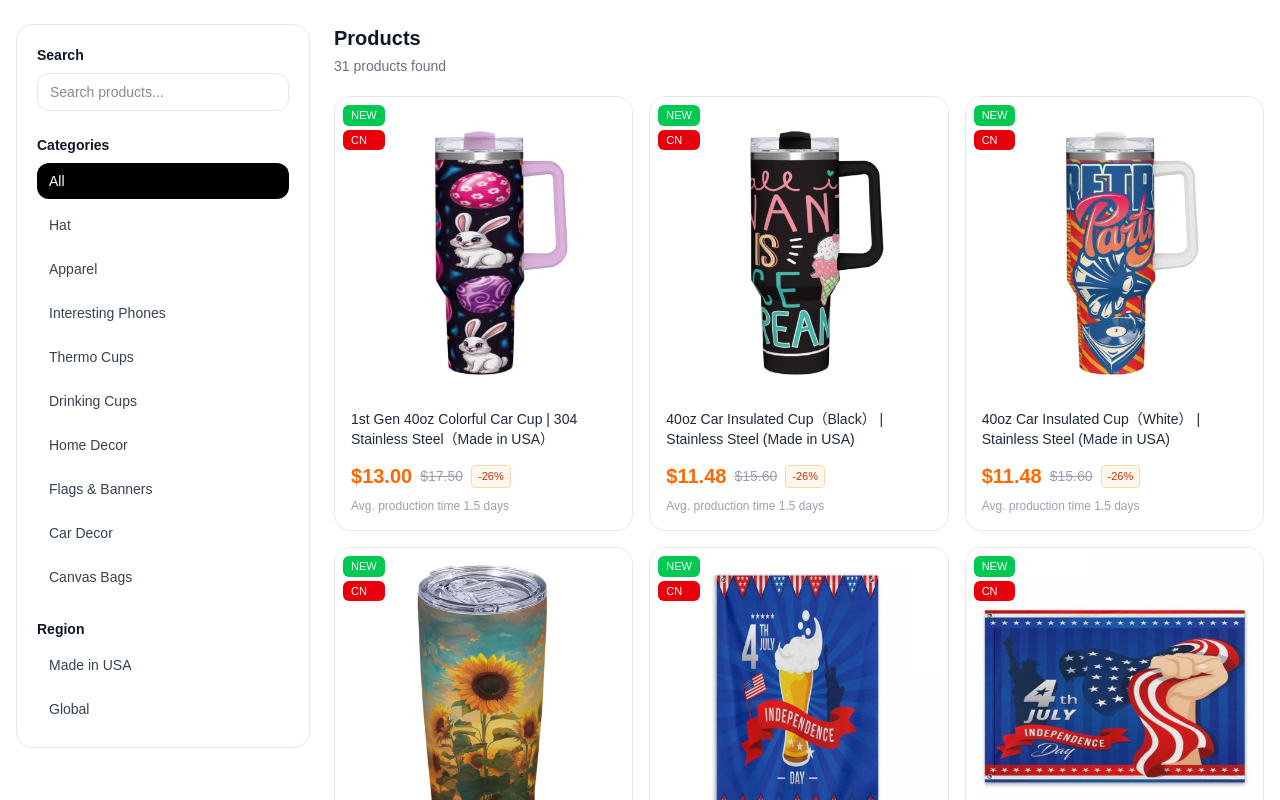
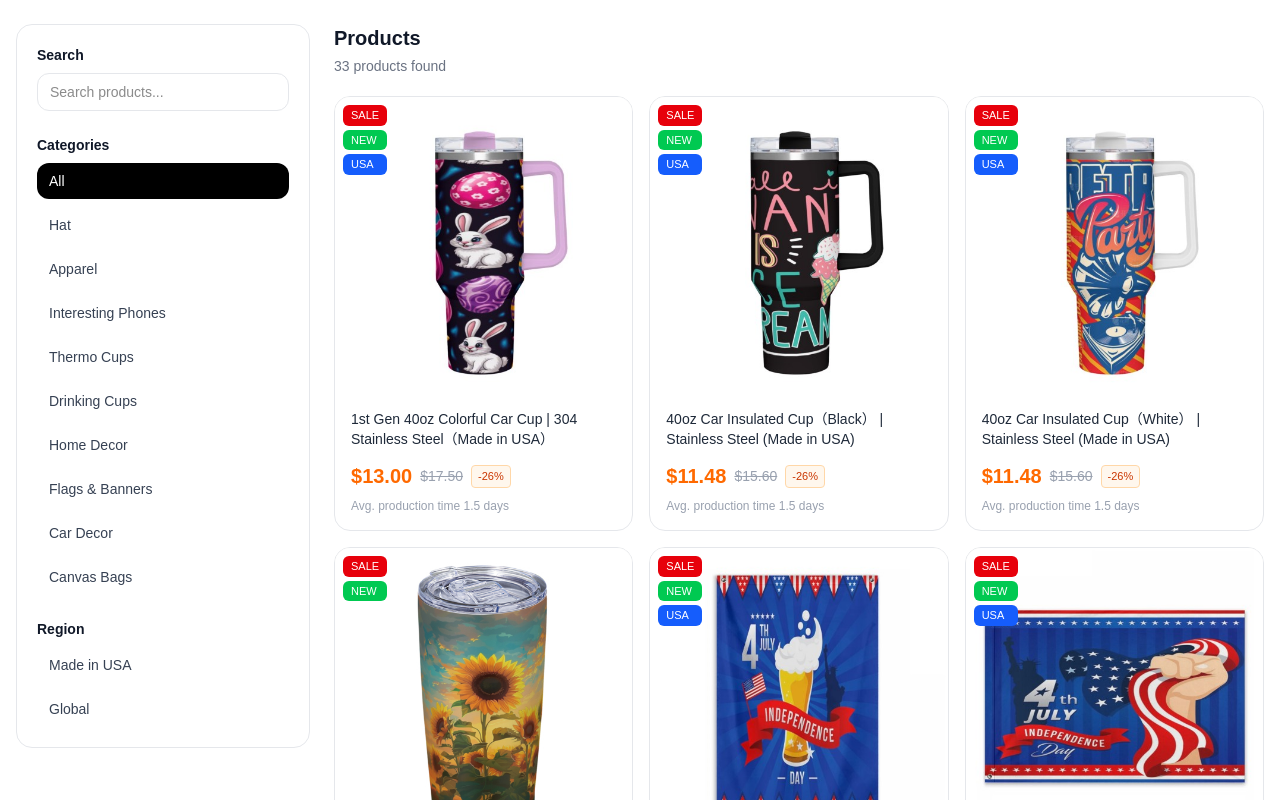
Before and after one commit to nvLong2k/my-store, a Next.js app: page / in a window 1280 px wide. Shown: the top 800 px of the page. Built offline with nearby package versions, Linux system fonts and the light colour scheme.

Commit message:
first commit

```diff
--- a/app/products/[id]/page.tsx
+++ b/app/products/[id]/page.tsx
@@ -41,9 +41,9 @@ export default function ProductDetailPage({
     if (!product) notFound();
 
     const [activeTab, setActiveTab] = useState<Tab>("Description");
-    const [activeThumb, setActiveThumb] = useState(0);
-    const [activeColor, setActiveColor] = useState(0);
-    const [activeSize, setActiveSize] = useState(0);
+    const [activeThumb, setActiveThumb] = useState<number>(0);
+    const [activeColor, setActiveColor] = useState<number>(0);
+    const [activeSize, setActiveSize] = useState<number>(0);
 
     const discountPercent = useMemo(() => {
         return (
@@ -100,16 +100,13 @@ export default function ProductDetailPage({
                                     <button
                                         key={i}
                                         onClick={() => setActiveThumb(i)}
-                                        className={`
-                      relative overflow-hidden rounded-xl border transition-all duration-300 shrink-0
-                      ${activeThumb === i
-                                                ? "border-[#e0781e] scale-105 shadow-md"
-                                                : "border-gray-200 opacity-70 hover:opacity-100"}
-                    `}
+                                        className={`relative overflow-hidden rounded-xl border transition-all duration-300 shrink-0
+                                            ${activeThumb === i ? "border-[#e0781e] scale-105 shadow-md" : "border-gray-200 opacity-70 hover:opacity-100"}
+                                        `}
                                     >
                                         <Image
                                             src={img}
-                                            alt=""
+                                            alt={product.name}
                                             width={72}
                                             height={72}
                                             className="w-18 h-18 object-cover"
@@ -273,6 +270,32 @@ export default function ProductDetailPage({
                             </div>
                         )}
 
+                        {/* Bulk — with tiers */}
+                        {product.bulkPricing && product.bulkPricing.length > 0 && (
+                            <div className="bg-white border border-gray-200 rounded-2xl p-4 mt-7">
+                                <p className="text-[12px] text-gray-500 font-medium mb-2">Bulk Price:</p>
+                                <div className="flex gap-4 flex-wrap">
+                                    {product.bulkPricing.map((tier, i) => (
+                                        <div key={i}>
+                                            <div className="flex items-baseline gap-1.5">
+                                                {
+                                                    tier?.price && (
+                                                        <span className="font-medium text-gray-800">${(tier.price - 1).toFixed(2)}</span>
+                                                    )
+                                                }
+                                                <span className="text-gray-400 line-through text-[12px]">
+                                                    ${tier?.realPrice?.toFixed(2)}
+                                                </span>
+                                            </div>
+                                            <p className="text-gray-400 text-[12px] mt-0.5">
+                                                {tier.maxQty ? `${tier.minQty}-${tier.maxQty}` : `${tier.minQty}+`} Pieces
+                                            </p>
+                                        </div>
+                                    ))}
+                                </div>
+                            </div>
+                        )}
+
                         {/* CTA */}
                         {/* <div className="mt-8 flex gap-3">
                             <button className="flex-1 h-12 rounded-2xl bg-gray-900 text-white font-medium hover:opacity-90 transition">
--- a/src/components/product.tsx
+++ b/src/components/product.tsx
@@ -232,15 +232,21 @@ export default function Products() {
 
                                         {/* Badges */}
                                         <div className="absolute top-2 left-2 flex flex-col gap-1 z-10">
+                                            {product.origin && (
+                                                <span className="bg-red-600 text-white text-[11px] font-medium px-2 py-0.5 rounded-md transition-transform duration-300 group-hover:scale-105">
+                                                    {product.origin}
+                                                </span>
+                                            )}
+
                                             {product.isNew && (
                                                 <span className="bg-green-500 text-white text-[11px] font-medium px-2 py-0.5 rounded-md transition-transform duration-300 group-hover:scale-105">
                                                     NEW
                                                 </span>
                                             )}
 
-                                            {product.origin && (
-                                                <span className="bg-red-600 text-white text-[11px] font-medium px-2 py-0.5 rounded-md transition-transform duration-300 group-hover:scale-105">
-                                                    {product.origin}
+                                            {product.exclusiveRegion && (
+                                                <span className="bg-blue-600 text-white text-[11px] font-medium px-2 py-0.5 rounded-md transition-transform duration-300 group-hover:scale-105">
+                                                    USA
                                                 </span>
                                             )}
                                         </div>
--- a/src/mock/products.ts
+++ b/src/mock/products.ts
@@ -1,58 +1,4 @@
-export type ColorOption = {
-    label: string;
-    hex: string;
-};
-
-export type BulkTier = {
-    minQty: number;
-    maxQty?: number;
-    price?: number;
-    realPrice?: number;
-};
-
-export type SizeOption = {
-    label: string;
-    width?: string;
-    height?: string;
-    capacity?: string;
-    diameter?: string;
-    long?: string;
-    capGirth?: string;
-    brimOfHat?: string;
-    hatHeight?: string;
-    waist?: string;
-    headCircumference?: string;
-    [key: string]: string | undefined;
-};
-
-export type ProductMeta = {
-    material?: string;
-    weight?: string;
-};
-
-export type Product = {
-    id: number;
-    name: string;
-    price: number;
-    originalPrice: number;
-    discount: number;
-    avgProductionDays: number;
-    images: string[];
-    isNew?: boolean;
-    origin?: string;
-    colors?: ColorOption[];
-    sizes?: SizeOption[];
-    meta?: ProductMeta;
-    description?: string[];
-    printGuide?: string[];
-    shipping?: {
-        price: string;
-        description: string;
-    };
-    exclusiveRegion?: string;
-    bulkPricing?: BulkTier[];
-    type?: string;
-};
+import { Product } from "../types/products";
 
 export const products: Product[] = [
     {
@@ -65,7 +11,7 @@ export const products: Product[] = [
         avgProductionDays: 1.5,
         images: ["/images/87HU8L_90_1_1.jpg"],
         isNew: true,
-        origin: "CN",
+        origin: "SALE",
         exclusiveRegion: "US",
         colors: [
             { label: "Pink", hex: "#f4a7b9" },
@@ -105,7 +51,7 @@ export const products: Product[] = [
         avgProductionDays: 1.5,
         images: ["/images/BDJ6QF_5_1_6.jpg"],
         isNew: true,
-        origin: "CN",
+        origin: "SALE",
         exclusiveRegion: "US",
         colors: [
             { label: "Black", hex: "black" },
@@ -144,7 +90,7 @@ export const products: Product[] = [
         avgProductionDays: 1.5,
         images: ["/images/8MZ793_6_1_7.jpg"],
         isNew: true,
-        origin: "CN",
+        origin: "SALE",
         exclusiveRegion: "US",
         colors: [
             { label: "White", hex: "white" },
@@ -184,7 +130,7 @@ export const products: Product[] = [
         avgProductionDays: 3.5,
         images: ["/images/9HS9MB_6_1.jpg"],
         isNew: true,
-        origin: "CN",
+        origin: "SALE",
         colors: [
             { label: "White", hex: "white" },
         ],
@@ -225,7 +171,7 @@ export const products: Product[] = [
         avgProductionDays: 1.5,
         images: ["/images/XIEFC8_6_1.jpg"],
         isNew: true,
-        origin: "CN",
+        origin: "SALE",
         exclusiveRegion: "US",
         colors: [
             { label: "White", hex: "white" },
@@ -263,7 +209,7 @@ export const products: Product[] = [
         avgProductionDays: 1.5,
         images: ["/images/IGUJLU_6_1.jpg"],
         isNew: true,
-        origin: "CN",
+        origin: "SALE",
         exclusiveRegion: "US",
         colors: [
             { label: "White", hex: "white" },
@@ -301,7 +247,7 @@ export const products: Product[] = [
         avgProductionDays: 1.5,
         images: ["/images/FNFTRM_6_1_6.jpg"],
         isNew: true,
-        origin: "CN",
+        origin: "SALE",
         exclusiveRegion: "US",
         colors: [
             { label: "White", hex: "white" },
@@ -343,7 +289,7 @@ export const products: Product[] = [
         avgProductionDays: 1.5,
         images: ["/images/YNR4AF_315_1.jpg"],
         isNew: true,
-        origin: "CN",
+        origin: "SALE",
         exclusiveRegion: "US",
         colors: [
             { label: "White", hex: "white" },
@@ -385,7 +331,7 @@ export const products: Product[] = [
         avgProductionDays: 1.5,
         images: ["/images/J7MZ2K_5_1.jpg"],
         isNew: true,
-        origin: "CN",
+        origin: "SALE",
         exclusiveRegion: "US",
         colors: [
             { label: "Gray", hex: "gray" },
@@ -424,7 +370,7 @@ export const products: Product[] = [
         avgProductionDays: 1.5,
         images: ["/images/SQ7W74_5_1.jpg"],
         isNew: true,
-        origin: "CN",
+        origin: "SALE",
         exclusiveRegion: "US",
         colors: [
             { label: "Gray", hex: "gray" },
@@ -475,7 +421,7 @@ export const products: Product[] = [
         avgProductionDays: 2.5,
         images: ["/images/6I3AEU_315_1.jpg"],
         isNew: true,
-        origin: "CN",
+        origin: "SALE",
         exclusiveRegion: "US",
         colors: [
             { label: "003bff", hex: "#003bff" },
@@ -527,7 +473,7 @@ export const products: Product[] = [
         images: ["/images/DO53SV_6_1.jpg"],
         isNew: true,
         type: "apparel",
-        origin: "CN",
+        origin: "SALE",
         exclusiveRegion: "US",
         colors: [
             { label: "White", hex: "white" },
@@ -578,7 +524,7 @@ export const products: Product[] = [
         avgProductionDays: 1.5,
         images: ["/images/MHM9CG_5_1_1.jpg"],
         isNew: true,
-        origin: "CN",
+        origin: "SALE",
         exclusiveRegion: "US",
         type: "apparel",
         colors: [
@@ -624,7 +570,7 @@ export const products: Product[] = [
         avgProductionDays: 1.5,
         images: ["/images/LHXX6C_5_1.jpg"],
         isNew: true,
-        origin: "CN",
+        origin: "SALE",
         colors: [
             { label: "Black", hex: "black" },
         ],
@@ -664,7 +610,7 @@ export const products: Product[] = [
         avgProductionDays: 1.5,
         images: ["/images/6GM9U8_90_1_1.jpg"],
         isNew: true,
-        origin: "CN",
+        origin: "SALE",
         colors: [
             { label: "Black", hex: "black" },
             { label: "f8c2cf", hex: "#f8c2cf" },
@@ -711,7 +657,7 @@ export const products: Product[] = [
         avgProductionDays: 1.5,
         images: ["/images/B63UXC_6_1.jpg"],
         isNew: true,
-        origin: "CN",
+        origin: "SALE",
         colors: [
             { label: "White", hex: "white" },
         ],
@@ -751,7 +697,7 @@ export const products: Product[] = [
         avgProductionDays: 1.5,
         images: ["/images/YYP4KX_6_1.jpg"],
         isNew: true,
-        origin: "CN",
+        origin: "SALE",
         colors: [
             { label: "White", hex: "white" },
         ],
@@ -803,7 +749,7 @@ export const products: Product[] = [
         avgProductionDays: 1.5,
         images: ["/images/LPYSFD_6_1.jpg"],
         isNew: true,
-        origin: "CN",
+        origin: "SALE",
         exclusiveRegion: "US",
         colors: [
             { label: "White", hex: "white" },
@@ -843,7 +789,7 @@ export const products: Product[] = [
         avgProductionDays: 1.5,
         images: ["/images/H79S6Z_5_1_1.jpg"],
         isNew: true,
-        origin: "CN",
+        origin: "SALE",
         exclusiveRegion: "US",
         colors: [
             { label: "Black", hex: "black" },
@@ -885,7 +831,7 @@ export const products: Product[] = [
         avgProductionDays: 3,
         images: ["/images/7ZS783_5_1.jpg"],
         isNew: true,
-        origin: "CN",
+        origin: "SALE",
         exclusiveRegion: "US",
         colors: [
             { label: "Black", hex: "black" },
@@ -941,7 +887,7 @@ export const products: Product[] = [
         avgProductionDays: 3,
         images: ["/images/FVDAYX_20_1.jpg"],
         isNew: true,
-        origin: "CN",
+        origin: "SALE",
         colors: [
             { label: "d9faf6", hex: "#d9faf6" },
         ],
@@ -987,7 +933,7 @@ export const products: Product[] = [
         images: ["/images/DP5VGP_20_1.jpg"],
         isNew: true,
         type: "interestingPhone",
-        origin: "CN",
+        origin: "SALE",
         colors: [
             { label: "d9faf6", hex: "#d9faf6" },
         ],
@@ -1033,7 +979,7 @@ export const products: Product[] = [
         avgProductionDays: 3,
         images: ["/images/YEDSTG_20_1.jpg"],
         isNew: true,
-        origin: "CN",
+        origin: "SALE",
         colors: [
             { label: "d9faf6", hex: "#d9faf6" },
         ],
@@ -1079,7 +1025,7 @@ export const products: Product[] = [
         avgProductionDays: 3,
         images: ["/images/Z8B8CX_20_1.jpg"],
         isNew: true,
-        origin: "CN",
+        origin: "SALE",
         colors: [
             { label: "d9faf6", hex: "#d9faf6" },
         ],
@@ -1125,7 +1071,7 @@ export const products: Product[] = [
         avgProductionDays: 1.5,
         images: ["/images/DBUO8G_6_1.jpg"],
         isNew: true,
-        origin: "CN",
+        origin: "SALE",
         exclusiveRegion: "US",
         colors: [
             { label: "White", hex: "#FFFFFF" },
@@ -1163,7 +1109,7 @@ export const products: Product[] = [
         avgProductionDays: 1.5,
         images: ["/images/U5UKLD_6_1.jpg"],
         isNew: true,
-        origin: "CN",
+        origin: "SALE",
         exclusiveRegion: "US",
         colors: [
             { label: "White", hex: "#FFFFFF" },
@@ -1201,7 +1147,7 @@ export const products: Product[] = [
         avgProductionDays: 1.5,
         images: ["/images/Y3A7QF_6_1.jpg"],
         isNew: true,
-        origin: "CN",
+        origin: "SALE",
         exclusiveRegion: "US",
         colors: [
             { label: "White", hex: "#FFFFFF" },
@@ -1243,7 +1189,7 @@ export const products: Product[] = [
         avgProductionDays: 1.5,
         images: ["/images/V44FLP_5_1_1.jpg"],
         isNew: true,
-        origin: "CN",
+        origin: "SALE",
         exclusiveRegion: "US",
         colors: [
             { label: "Black", hex: "black" },
@@ -1285,7 +1231,7 @@ export const products: Product[] = [
         avgProductionDays: 1.5,
         images: ["/images/9D2GPZ_5_1.jpg"],
         isNew: true,
-        origin: "CN",
+        origin: "SALE",
         exclusiveRegion: "US",
         colors: [
             { label: "Black", hex: "black" },
@@ -1323,7 +1269,7 @@ export const products: Product[] = [
         avgProductionDays: 4,
         images: ["/images/VNS9NF_5_1.jpg"],
         isNew: true,
-        origin: "CN",
+        origin: "SALE",
         colors: [
             { label: "Black", hex: "black" },
         ],
@@ -1363,7 +1309,7 @@ export const products: Product[] = [
         avgProductionDays: 3,
         images: ["/images/9S5UXU_123_1_10.jpg"],
         isNew: true,
-        origin: "CN",
+        origin: "SALE",
         colors: [
             { label: "f4f8d9", hex: "#f4f8d9" },
             { label: "f8c2cf", hex: "#f8c2cf" },
@@ -1399,4 +1345,101 @@ export const products: Product[] = [
             { minQty: 50, price: 3.48, realPrice: 4.36 },
         ],
     },
+    {
+        id: 33,
+        name: "11oz Personalized Two-Tone Mug | Ceramic (Made in USA）",
+        type: "drinkingCup",
+        price: 6.04,
+        originalPrice: 7.56,
+        discount: 20,
+        avgProductionDays: 1.5,
+        images: ["/images/YMB6UR_90_1.jpg"],
+        isNew: true,
+        origin: "SALE",
+        exclusiveRegion: "US",
+        colors: [
+            { label: "afc8dc", hex: "#afc8dc" },
+            { label: "f8c2cf", hex: "#f8c2cf" },
+            { label: "030a9f", hex: "#030a9f" },
+            { label: "Black", hex: "black" },
+            { label: "f2e96a", hex: "#f2e96a" },
+            { label: "808080", hex: "#808080" },
+            { label: "800080", hex: "#800080" },
+            { label: "1d364a", hex: "#1d364a" },
+            { label: "ffff00", hex: "#ffff00" },
+            { label: "ed6434", hex: "#ed6434" },
+        ],
+        sizes: [
+            { label: "One Size", width: "3.14inch/8.1cm", long: "3.8inch/9.6cm" },
+        ],
+        meta: {
+            material: "Ceramics",
+            weight: "330 g",
+        },
+        description: [
+            "Place of shipment:46595 Landing Parkway,Fremont,CA,94538",
+            "Recommended image pixels： 4429X1897px",
+            "Design description： Full-width printing",
+            "Material description： Ceramic",
+            "Product performance：",
+            "This bright white two-tone mug is made of high-quality ceramic, non-toxic and lead-free, with excellent durability and luxurious feel. The cup is equipped with a comfortable handle to ensure safety and easy grip, allowing you to easily hold and enjoy hot drinks without worrying about them slipping out of your hands. There are many colors to choose from. Suitable for hot and cold drinks at home or in an office environment, this mug is very durable and has a long service life. It can be safely placed in the microwave or dishwasher without worrying about cracking or breaking.",
+            "Applicable scenarios： Our mugs are great daily practical decorations for coaches, teachers, parents or special people in your life. They are also perfect housewarming or holiday gifts, or they may be newlywed wedding registration gifts, Halloween Christmas gifts.",
+            "Washing instructions： Hand washing is recommended",
+            "Special instructions： This size data is due to different measurement methods, and the error within 1-2cm is normal.",
+            "Tips：The images are for reference only. There are certain objective factors in the production process that may lead to slight differences between the actual product and the image, including but not limited to size, position, color difference, etc. These are normal phenomena.",
+        ],
+        shipping: {
+            price: "$3.74~$6.78",
+            description: "Shipping to the US only"
+        },
+    },
+    {
+        id: 34,
+        name: "15oz Personalized Two-Tone Mug | Ceramic (Made in USA）",
+        type: "drinkingCup",
+        price: 7.50,
+        originalPrice: 9.38,
+        discount: 20,
+        avgProductionDays: 1.5,
+        images: ["/images/LD6QK6_94_1.jpg"],
+        isNew: true,
+        origin: "SALE",
+        exclusiveRegion: "US",
+        colors: [
+            { label: "afc8dc", hex: "#afc8dc" },
+            { label: "f8c2cf", hex: "#f8c2cf" },
+            { label: "030a9f", hex: "#030a9f" },
+            { label: "Black", hex: "black" },
+            { label: "f2e96a", hex: "#f2e96a" },
+            { label: "808080", hex: "#808080" },
+            { label: "800080", hex: "#800080" },
+            { label: "1d364a", hex: "#1d364a" },
+            { label: "ffff00", hex: "#ffff00" },
+            { label: "ed6434", hex: "#ed6434" },
+            { label: "adf26e", hex: "#adf26e" },
+        ],
+        sizes: [
+            { label: "One Size", width: "3.35inch/8.5cm", long: "4.65inch/11.8cm" },
+        ],
+        meta: {
+            material: "Ceramics",
+            weight: "430 g",
+        },
+        description: [
+            "Place of shipment:46595 Landing Parkway,Fremont,CA,94538",
+            "Recommended image pixels： 4429X1897px",
+            "Design description： Full-width printing",
+            "Material description： Ceramic",
+            "Product performance：",
+            "This bright white two-tone mug is made of high-quality ceramic, non-toxic and lead-free, with excellent durability and luxurious feel. The cup is equipped with a comfortable handle to ensure safety and easy grip, allowing you to easily hold and enjoy hot drinks without worrying about them slipping out of your hands. There are many colors to choose from. Suitable for hot and cold drinks at home or in an office environment, this mug is very durable and has a long service life. It can be safely placed in the microwave or dishwasher without worrying about cracking or breaking.",
+            "Applicable scenarios： Our mugs are great daily practical decorations for coaches, teachers, parents or special people in your life. They are also perfect housewarming or holiday gifts, or they may be newlywed wedding registration gifts, Halloween Christmas gifts.",
+            "Washing instructions： Hand washing is recommended",
+            "Special instructions： This size data is due to different measurement methods, and the error within 1-2cm is normal.",
+            "Tips：The images are for reference only. There are certain objective factors in the production process that may lead to slight differences between the actual product and the image, including but not limited to size, position, color difference, etc. These are normal phenomena.",
+        ],
+        shipping: {
+            price: "$3.74~$6.78",
+            description: "Shipping to the US only"
+        },
+    },
 ];
--- a/src/types/products.ts
+++ b/src/types/products.ts
@@ -1,13 +1,55 @@
+export type ColorOption = {
+    label: string;
+    hex: string;
+};
+
+export type BulkTier = {
+    minQty: number;
+    maxQty?: number;
+    price?: number;
+    realPrice?: number;
+};
+
+export type SizeOption = {
+    label: string;
+    width?: string;
+    height?: string;
+    capacity?: string;
+    diameter?: string;
+    long?: string;
+    capGirth?: string;
+    brimOfHat?: string;
+    hatHeight?: string;
+    waist?: string;
+    headCircumference?: string;
+    [key: string]: string | undefined;
+};
+
+export type ProductMeta = {
+    material?: string;
+    weight?: string;
+};
+
 export type Product = {
-  id: number;
-  name: string;
-  slug: string;
-  image: string;
-  price: number;
-  originalPrice: number;
-  discount: number;
-  productionTime: string;
-  country: string;
-  isNew: boolean;
-  category: string;
+    id: number;
+    name: string;
+    price: number;
+    originalPrice: number;
+    discount: number;
+    avgProductionDays: number;
+    images: string[];
+    isNew?: boolean;
+    origin?: string;
+    colors?: ColorOption[];
+    sizes?: SizeOption[];
+    meta?: ProductMeta;
+    description?: string[];
+    printGuide?: string[];
+    shipping?: {
+        price: string;
+        description: string;
+    };
+    exclusiveRegion?: string;
+    bulkPricing?: BulkTier[];
+    type?: string;
 };
```
Also changed, not shown: public/images/LD6QK6_94_1.jpg (added), public/images/YMB6UR_90_1.jpg (added).
